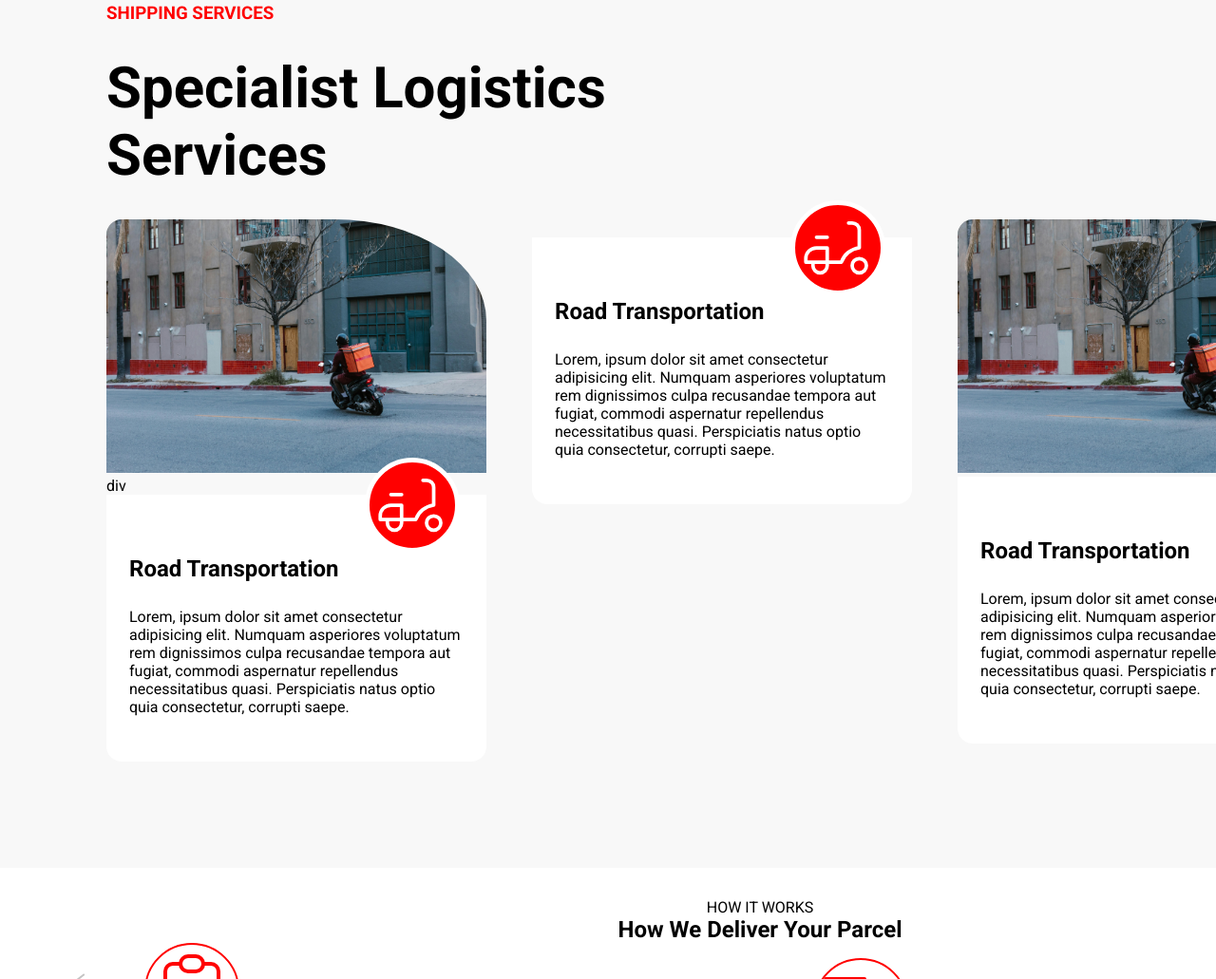
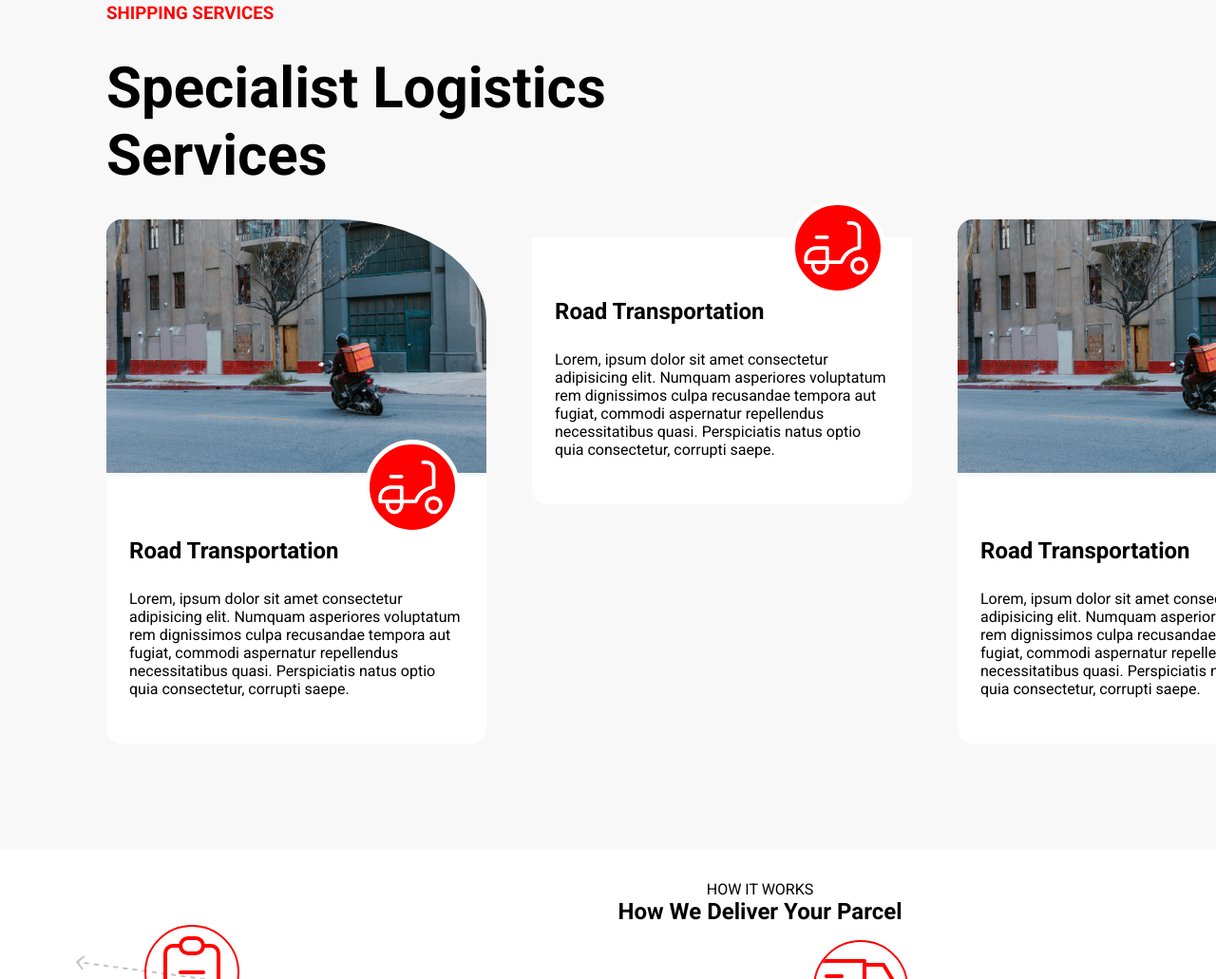
Before and after one commit to BankuBa/Primal-Logistics-Gh, a plain HTML site: page index.html in a window 1280 px wide. Shown: the part 1842-2873 px from the top of the page at 95% size. Drawn offline with nearby package versions, Linux system fonts and the light colour scheme.

Commit message:
tiny details

```diff
--- a/index.html
+++ b/index.html
@@ -231,7 +231,7 @@ dummy merchandise through land transport.</p>
   Services</h1>
 </div>
 <div class="serviceImages">
- <div class="serviceImagAndTxt" data-aos="fade-right"><img src="images/dilivery-rider1.jpg" alt="">div<h2>Road Transportation</h2> <p>Lorem, ipsum dolor sit amet consectetur adipisicing elit. Numquam asperiores voluptatum rem dignissimos culpa recusandae tempora aut fugiat, commodi aspernatur repellendus necessitatibus quasi. Perspiciatis natus optio quia consectetur, corrupti saepe.</p><svg  xmlns="http://www.w3.org/2000/svg"  width="24"  height="24"  viewBox="0 0 24 24"  fill="none"  stroke="currentColor"  stroke-width="1"  stroke-linecap="round"  stroke-linejoin="round"  class="icon icon-tabler icons-tabler-outline icon-tabler-moped"><path stroke="none" d="M0 0h24v24H0z" fill="none"/><path d="M18 17m-2 0a2 2 0 1 0 4 0a2 2 0 1 0 -4 0" /><path d="M5 16v1a2 2 0 0 0 4 0v-5h-3a3 3 0 0 0 -3 3v1h10a6 6 0 0 1 5 -4v-5a2 2 0 0 0 -2 -2h-1" /><path d="M6 9l3 0" /></svg></div>
+ <div class="serviceImagAndTxt" data-aos="fade-right"><img src="images/dilivery-rider1.jpg" alt=""><h2>Road Transportation</h2> <p>Lorem, ipsum dolor sit amet consectetur adipisicing elit. Numquam asperiores voluptatum rem dignissimos culpa recusandae tempora aut fugiat, commodi aspernatur repellendus necessitatibus quasi. Perspiciatis natus optio quia consectetur, corrupti saepe.</p><svg  xmlns="http://www.w3.org/2000/svg"  width="24"  height="24"  viewBox="0 0 24 24"  fill="none"  stroke="currentColor"  stroke-width="1"  stroke-linecap="round"  stroke-linejoin="round"  class="icon icon-tabler icons-tabler-outline icon-tabler-moped"><path stroke="none" d="M0 0h24v24H0z" fill="none"/><path d="M18 17m-2 0a2 2 0 1 0 4 0a2 2 0 1 0 -4 0" /><path d="M5 16v1a2 2 0 0 0 4 0v-5h-3a3 3 0 0 0 -3 3v1h10a6 6 0 0 1 5 -4v-5a2 2 0 0 0 -2 -2h-1" /><path d="M6 9l3 0" /></svg></div>
 <div class="serviceImagAndTxt" data-aos="fade-up"><img src="images/dilivery-rider2.jpg" alt=""><h2>Road Transportation</h2> <p>Lorem, ipsum dolor sit amet consectetur adipisicing elit. Numquam asperiores voluptatum rem dignissimos culpa recusandae tempora aut fugiat, commodi aspernatur repellendus necessitatibus quasi. Perspiciatis natus optio quia consectetur, corrupti saepe.</p><svg  xmlns="http://www.w3.org/2000/svg"  width="24"  height="24"  viewBox="0 0 24 24"  fill="none"  stroke="currentColor"  stroke-width="1"  stroke-linecap="round"  stroke-linejoin="round"  class="icon icon-tabler icons-tabler-outline icon-tabler-moped"><path stroke="none" d="M0 0h24v24H0z" fill="none"/><path d="M18 17m-2 0a2 2 0 1 0 4 0a2 2 0 1 0 -4 0" /><path d="M5 16v1a2 2 0 0 0 4 0v-5h-3a3 3 0 0 0 -3 3v1h10a6 6 0 0 1 5 -4v-5a2 2 0 0 0 -2 -2h-1" /><path d="M6 9l3 0" /></svg></div>
 <div class="serviceImagAndTxt" data-aos="fade-left"><img src="images/dilivery-rider1.jpg" alt=""><h2>Road Transportation</h2> <p>Lorem, ipsum dolor sit amet consectetur adipisicing elit. Numquam asperiores voluptatum rem dignissimos culpa recusandae tempora aut fugiat, commodi aspernatur repellendus necessitatibus quasi. Perspiciatis natus optio quia consectetur, corrupti saepe.</p><svg  xmlns="http://www.w3.org/2000/svg"  width="24"  height="24"  viewBox="0 0 24 24"  fill="none"  stroke="currentColor"  stroke-width="1"  stroke-linecap="round"  stroke-linejoin="round"  class="icon icon-tabler icons-tabler-outline icon-tabler-moped"><path stroke="none" d="M0 0h24v24H0z" fill="none"/><path d="M18 17m-2 0a2 2 0 1 0 4 0a2 2 0 1 0 -4 0" /><path d="M5 16v1a2 2 0 0 0 4 0v-5h-3a3 3 0 0 0 -3 3v1h10a6 6 0 0 1 5 -4v-5a2 2 0 0 0 -2 -2h-1" /><path d="M6 9l3 0" /></svg></div>
 </div>
```
